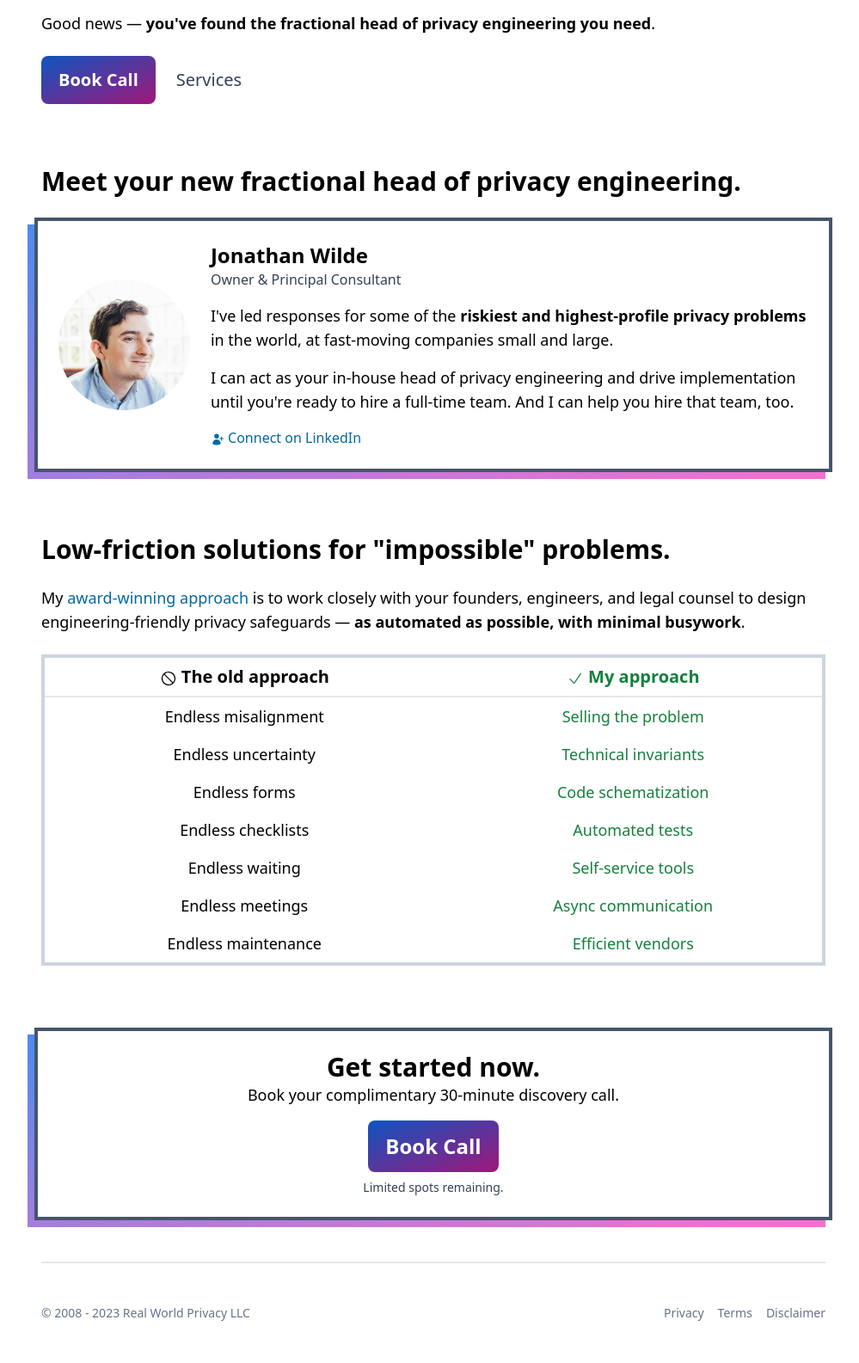
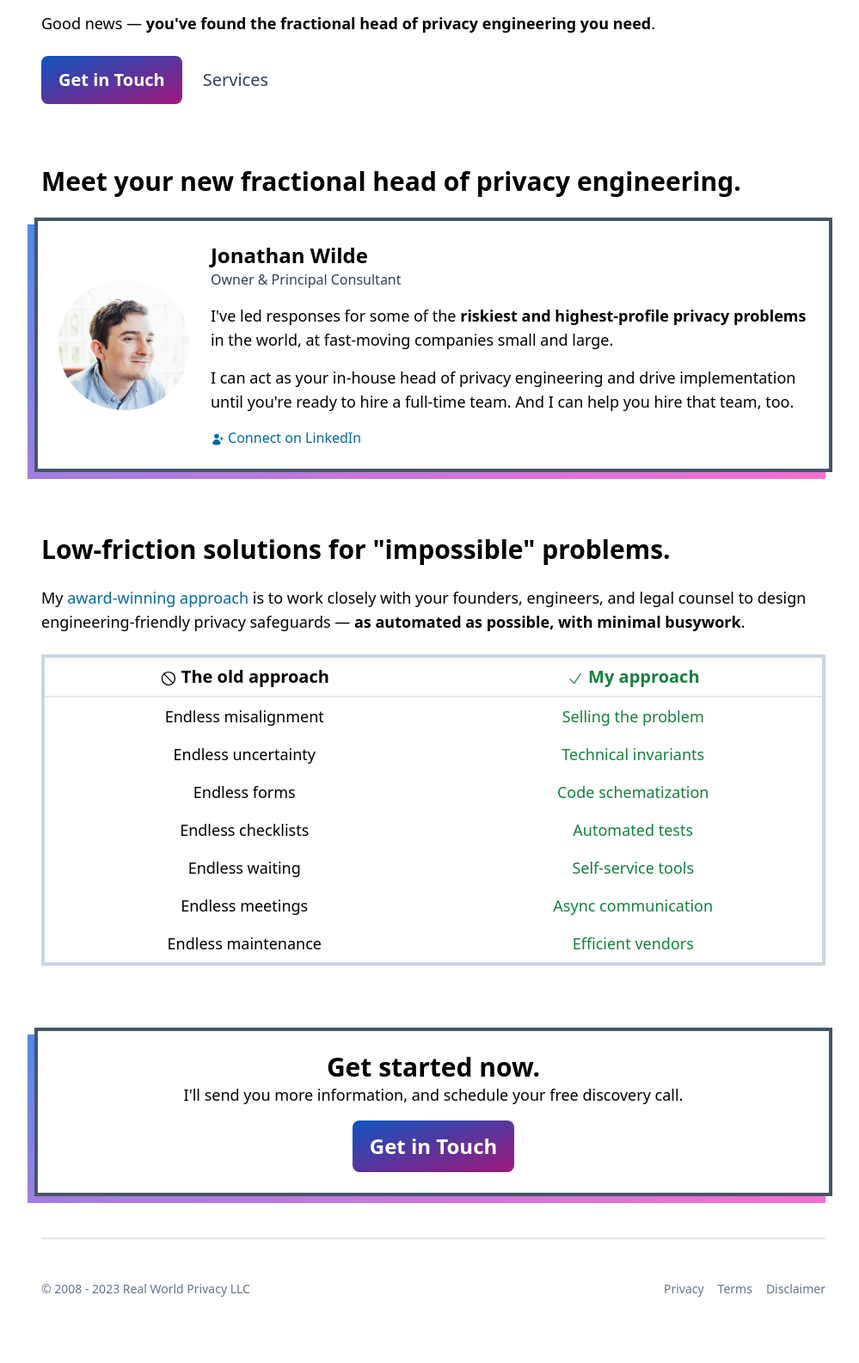
Before and after one commit to hellojwilde/website, a Gatsby site: page / in a window 1280 px wide. Shown: the part 584-2169 px from the top of the page at 86% size, without its empty margins (136-1135 px from the left). After the commit the page ends 2141 px from the top, so only its background shows below. Built offline with nearby package versions, Linux system fonts and the light colour scheme; Gatsby itself is replaced by a stand-in of ours.

Commit message:
Add form

```diff
--- a/src/components/CTABookCall.js
+++ b/src/components/CTABookCall.js
@@ -7,18 +7,15 @@ function CTABookCall(props) {
     <Callout innerClassName="p-6" className={props.className}>
       <h2 className="text-center text-3xl font-bold">Get started now.</h2>
       <p className="text-center text-lg">
-        Book your complimentary 30-minute discovery call.
+        I'll send you more information, and schedule your free discovery call.
       </p>
       <p className="text-center mt-4">
         <Link
           className="inline-block text-2xl text-white rounded-lg py-2.5 md:py-3.5 px-5 font-bold bg-gradient-to-br from-[#0E55BF] to-[#A1177B] text-center hover:brightness-75 active:brightness-50 transition-all"
-          to="https://book.vimcal.com/p/jwilde/real-world-privacy"
+          to="https://forms.realworldprivacy.com/t/tBWMvUPe8Bus"
         >
-          Book Call
+          Get in Touch
         </Link>
-      </p>
-      <p className="text-slate-700 text-center mt-2 text-sm">
-        Limited spots remaining.
       </p>
     </Callout>
   );
--- a/src/components/Header.js
+++ b/src/components/Header.js
@@ -35,9 +35,9 @@ function Header(props) {
         <li>
           <Link
             className="text-xl text-white rounded-lg py-2.5 md:py-3.5 px-5 font-bold bg-gradient-to-br from-[#0E55BF] to-[#A1177B] text-center hover:brightness-75 active:brightness-50 transition-all"
-            to="https://book.vimcal.com/p/jwilde/real-world-privacy"
+            to="https://forms.realworldprivacy.com/t/tBWMvUPe8Bus"
           >
-            Book Call
+            Get in Touch
           </Link>
         </li>
       </Nav>
--- a/src/pages/index.js
+++ b/src/pages/index.js
@@ -67,9 +67,9 @@ const IndexPage = (props) => {
           <div className="flex space-x-6 items-center mt-6">
             <Link
               className="text-xl text-white rounded-lg py-2.5 md:py-3.5 px-5 font-bold bg-gradient-to-br from-[#0E55BF] to-[#A1177B] text-center hover:brightness-75 active:brightness-50 transition-all"
-              to="https://book.vimcal.com/p/jwilde/real-world-privacy"
+              to="https://forms.realworldprivacy.com/t/tBWMvUPe8Bus"
             >
-              Book Call
+              Get in Touch
             </Link>
             <Link
               to="/page/services"
```
